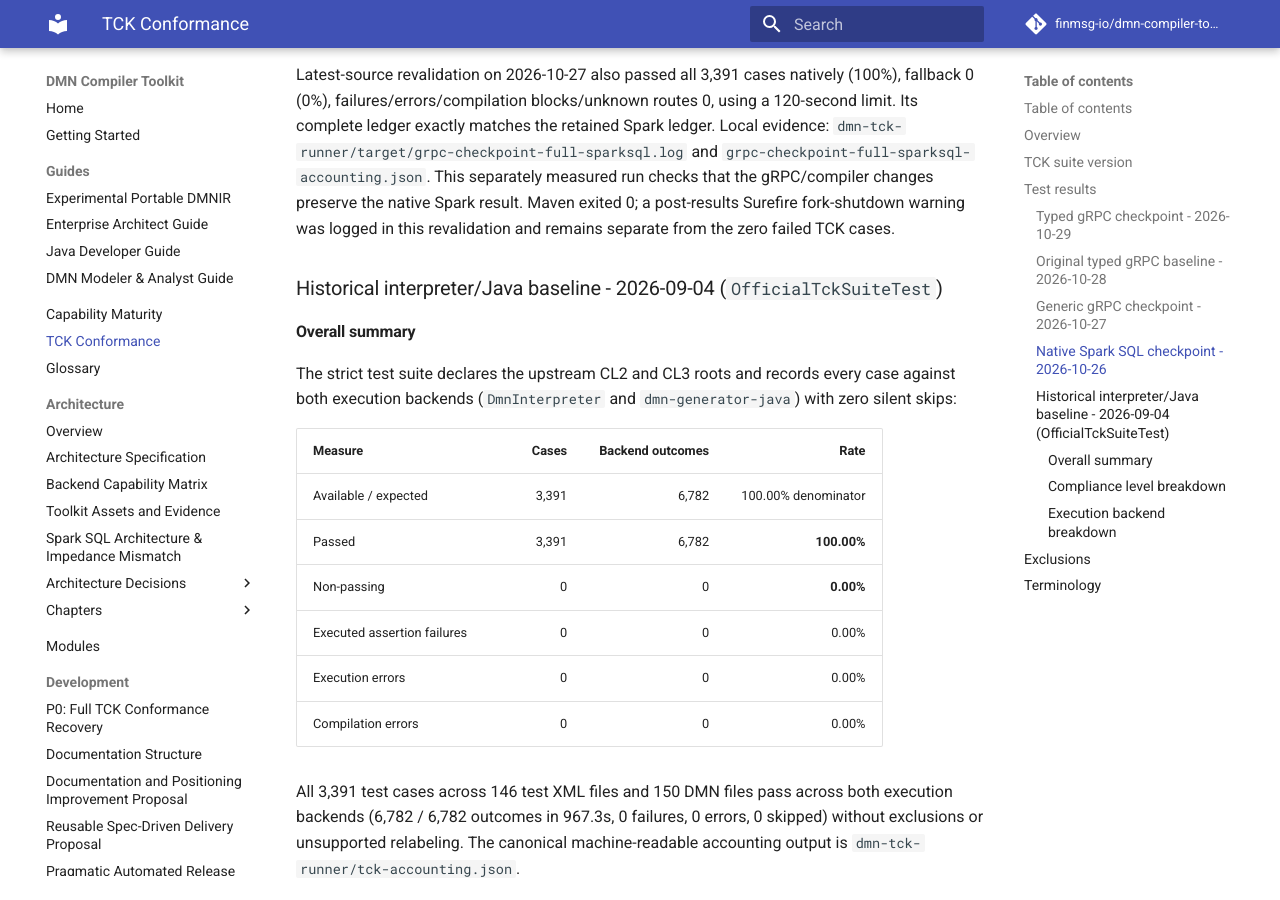
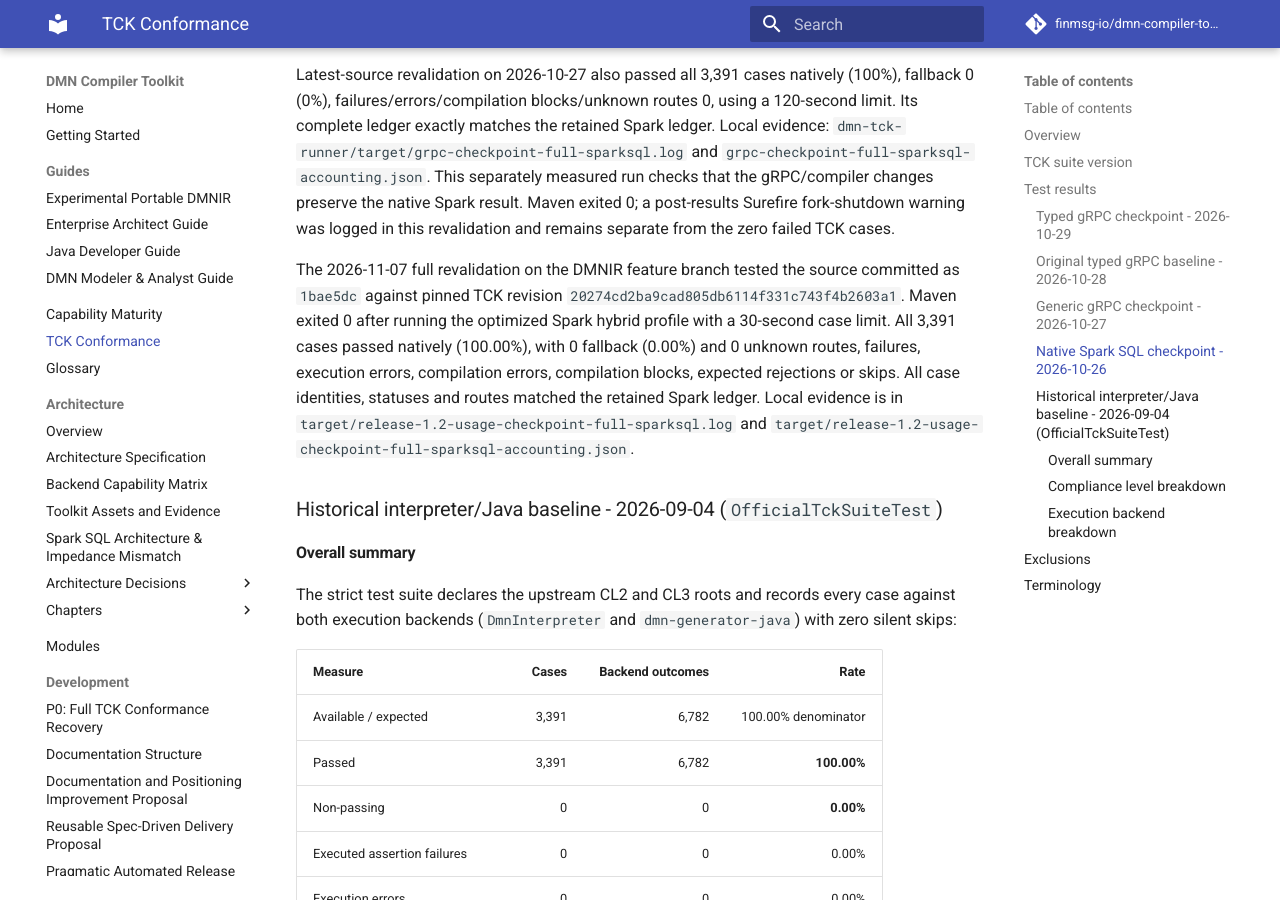
Before and after one commit to finmsg-io/dmn-compiler-toolkit, an MkDocs documentation site: the page built from docs/tck-conformance.md, in a window 1280 px wide and 900 px high, scrolled down 6666 px. Built offline with MkDocs 1.6.1 and Material for MkDocs 9.7.7, drawn with Linux system fonts in a browser that asks for light colours; comment, search, counter and statistics services are not loaded.

Commit message:
docs: record full Spark TCK revalidation

```diff
--- a/docs/tck-conformance.md
+++ b/docs/tck-conformance.md
@@ -276,6 +276,15 @@ checks that the gRPC/compiler changes preserve the native Spark result.
 Maven exited 0; a post-results Surefire fork-shutdown warning was logged in this
 revalidation and remains separate from the zero failed TCK cases.
 
+The 2026-11-07 full revalidation on the DMNIR feature branch tested the source committed as
+`1bae5dc` against pinned TCK revision `20274cd2ba9cad805db6114f331c743f4b2603a1`.
+Maven exited 0 after running the optimized Spark hybrid profile with a 30-second case limit.
+All 3,391 cases passed natively (100.00%), with 0 fallback (0.00%) and 0 unknown routes,
+failures, execution errors, compilation errors, compilation blocks, expected rejections or
+skips. All case identities, statuses and routes matched the retained Spark ledger.
+Local evidence is in `target/release-1.2-usage-checkpoint-full-sparksql.log` and
+`target/release-1.2-usage-checkpoint-full-sparksql-accounting.json`.
+
 ### Historical interpreter/Java baseline - 2026-09-04 (`OfficialTckSuiteTest`)
 
 <a id="contents-section-3-1"></a>
```
Also changed, not shown: prompts/actual-task.md (+4 -2 lines), prompts/details/release-1.2-dmnir-work-package.md (+11 -1 lines).
